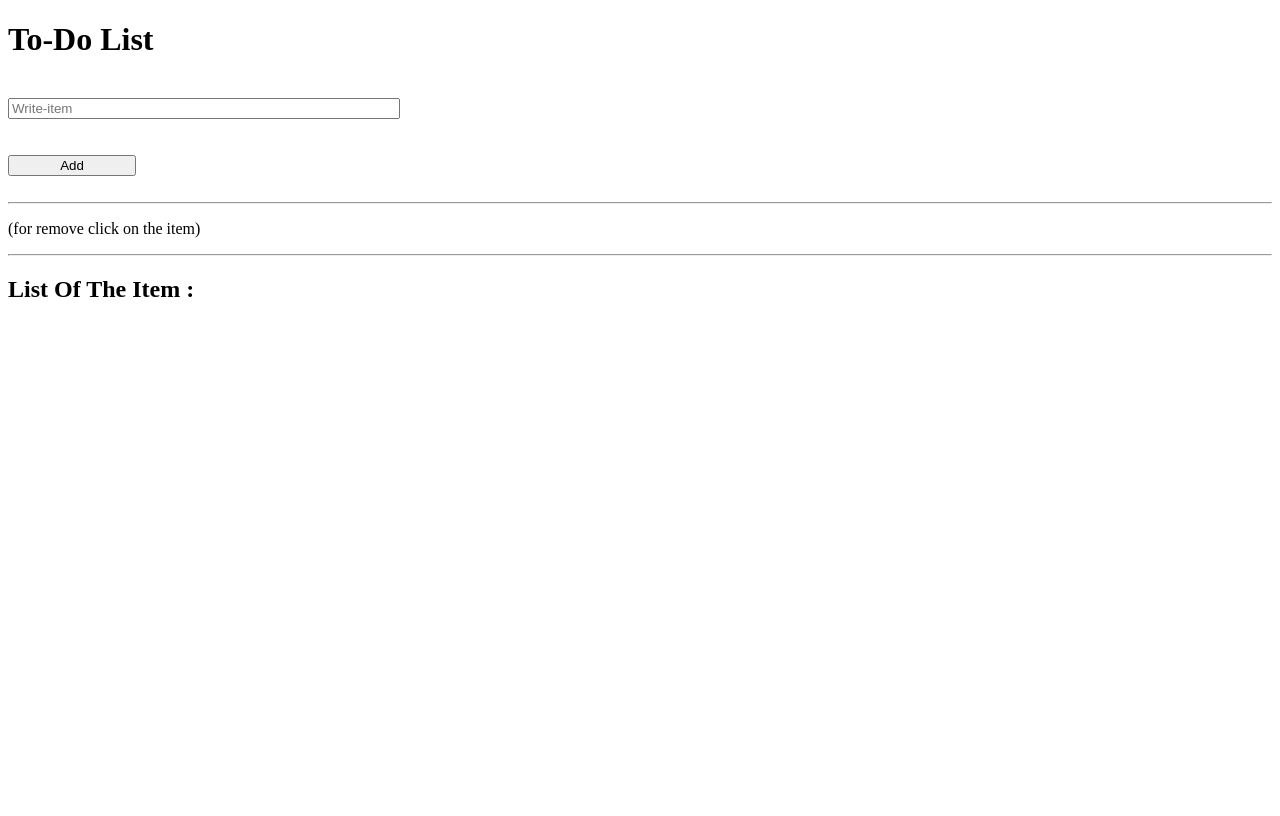
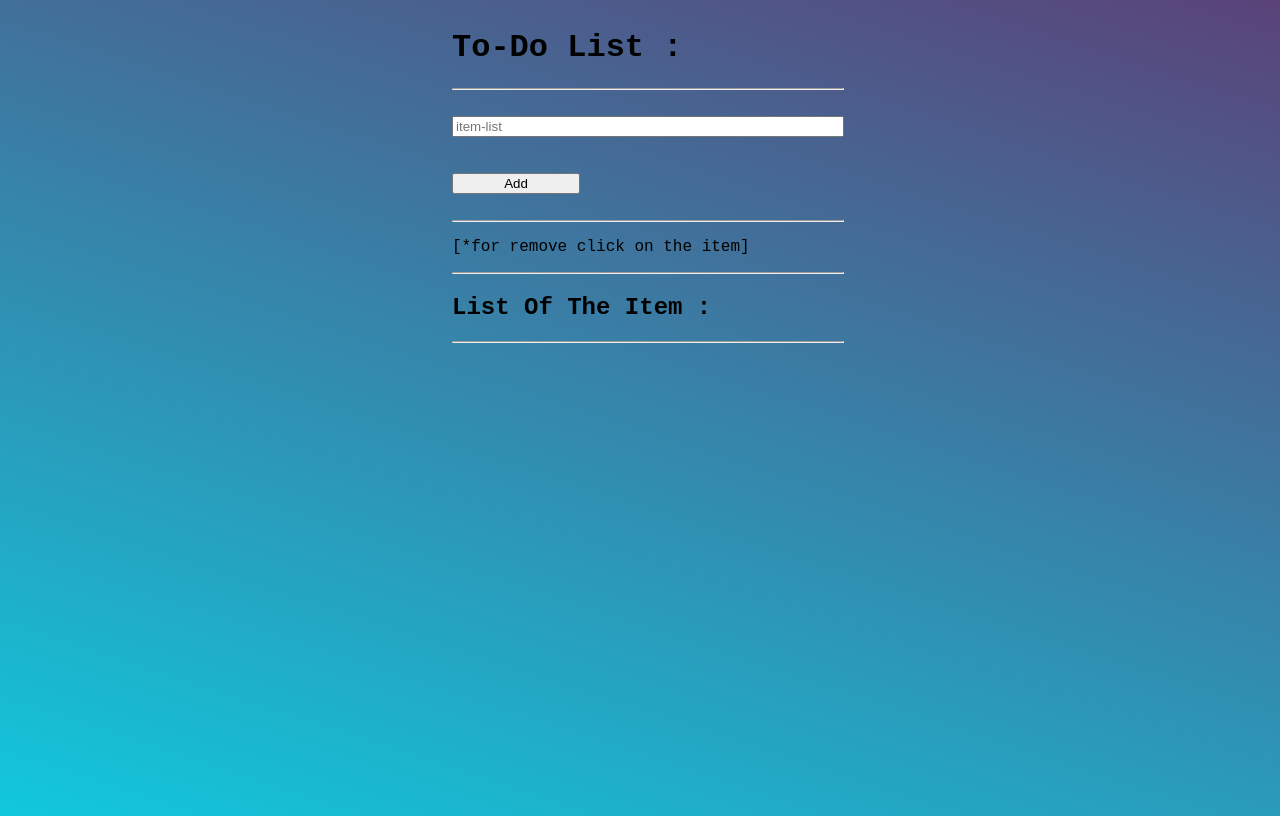
Before and after one commit to kashyap1807/To-Do-List, a plain HTML site: page index.html in a window 1280 px wide. Drawn offline with Linux system fonts and the light colour scheme.

Commit message:
Update index.html

```diff
--- a/index.html
+++ b/index.html
@@ -5,16 +5,28 @@
     <meta http-equiv="X-UA-Compatible" content="IE=edge">
     <meta name="viewport" content="width=device-width, initial-scale=1.0">
     <title>To-Do List</title>
+    <style>
+        body {
+            background: linear-gradient(18deg, rgb(17, 200, 220), rgb(90, 67, 121));
+            height: 100vh;
+            width: 100%;
+            display: flex;
+            justify-content: center;
+            font-family: 'Share Tech Mono', monospace;
+            }
+
+    </style>
 </head>
 <body>
     <div class="container">
-        <h1 class="row">To-Do List</h1>
+        <h1 style="font-size:larg;">To-Do List :</h1>
+        <hr>
         <br>
         <div class="row">
 
             <form>
                 <div class="input-group">
-                    <input type="text" placeholder="Write-item" id="box" style="width:30vw">
+                    <input type="text" placeholder="item-list" id="box" style="width:30vw">
                 </div>
 
                 <br><br>
@@ -25,14 +37,16 @@
 
                 <br>
                 <hr>
-                <p>(for remove click on the item)</p>
+                <p>[*for remove click on the item]</p>
             </form>
         </div>
         <hr>
-        <div class="list">
-            <h2>List Of The Item :</h2>
+        <div >
+            <h2>List Of The Item : </h2>
+
         </div>
-        <div class="row" >
+        <hr>
+        <div >
             <ul id="list_item"></ul>
         </div>
     </div>
```
